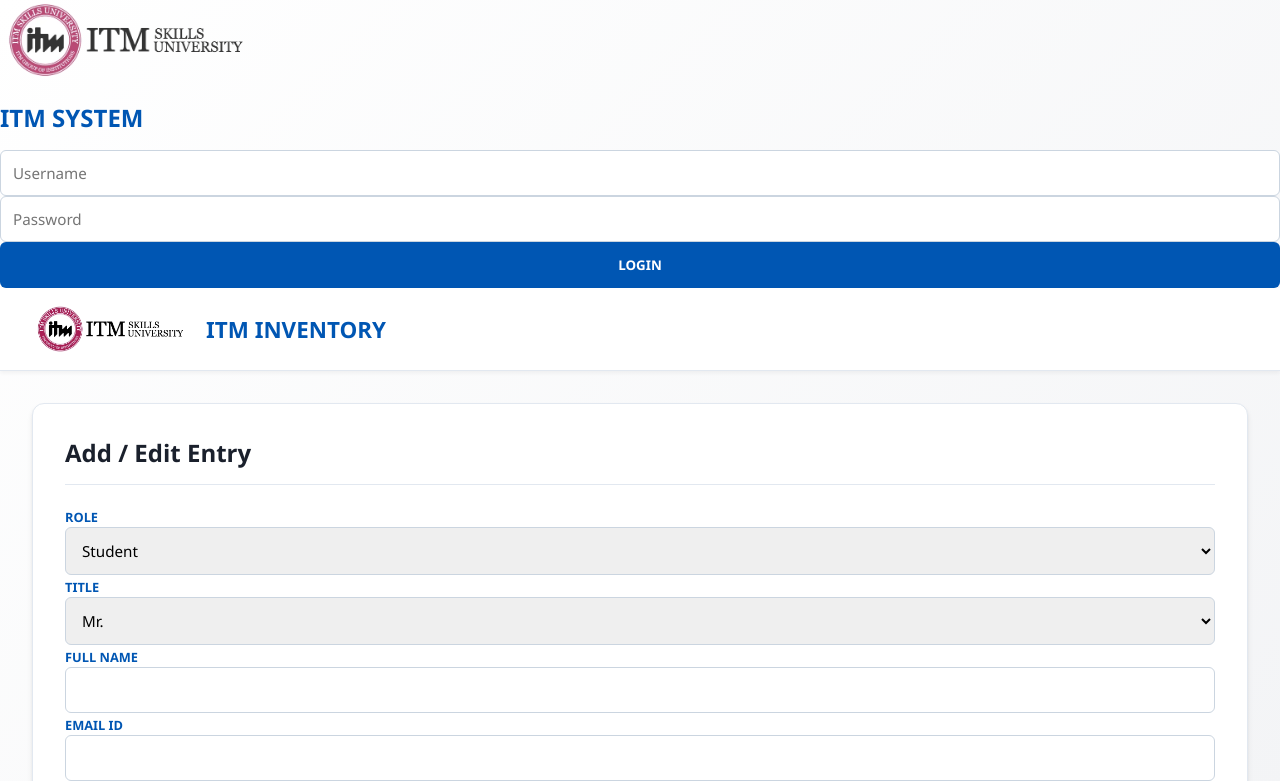
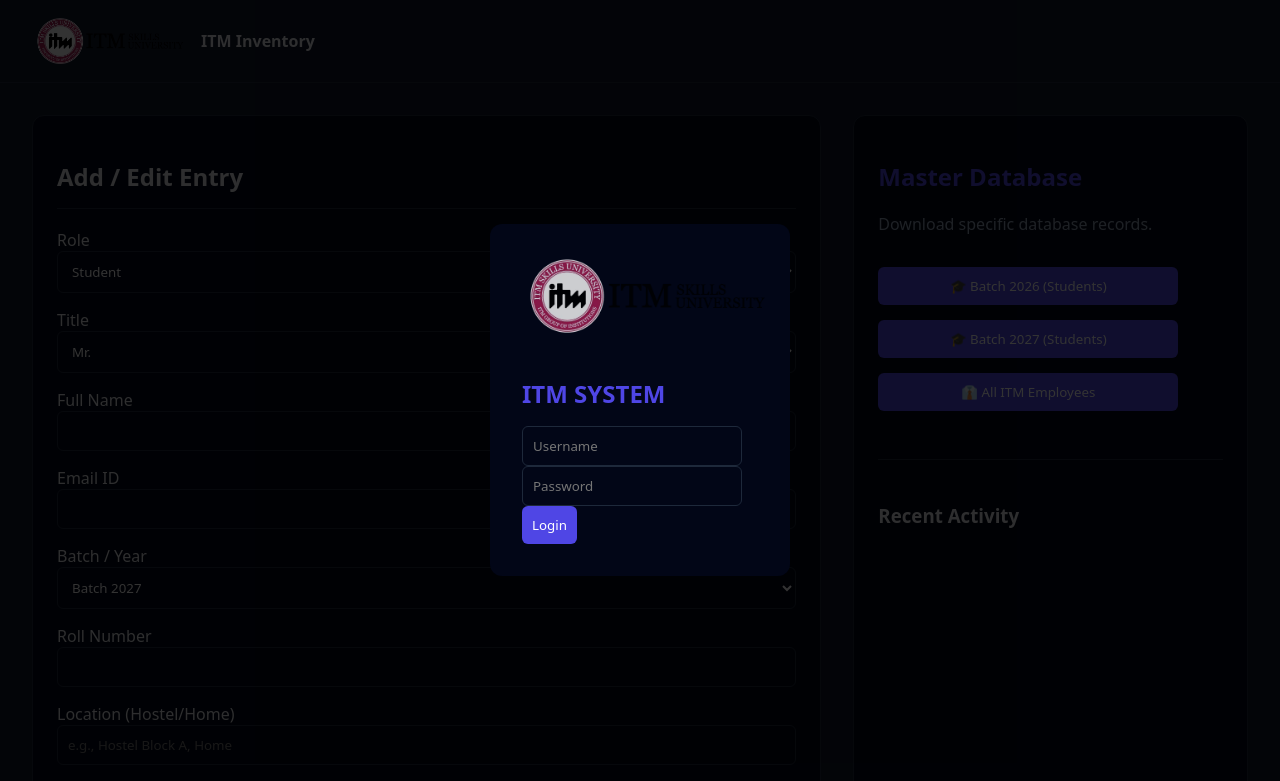
Before and after one commit to hiteshs-dev/it_inventory2, a plain HTML site: page frontend/index.html in a window 1280 px wide. Shown: the top 781 px of the page. Drawn offline with nearby package versions, Linux system fonts and the light colour scheme.

Commit message:
Update style.css

```diff
--- a/frontend/style.css
+++ b/frontend/style.css
@@ -1,209 +1,117 @@
 :root {
-    --primary: #0056b3;
-    --primary-hover: #004494;
-    --secondary: #2ecc71;
-    --bg: #f3f4f6;
-    --card-bg: #ffffff;
-    --text-main: #1a202c;
-    --text-muted: #4a5568;
-    --border: #e2e8f0;
-    --shadow: 0 4px 6px -1px rgba(0,0,0,0.1), 0 2px 4px -1px rgba(0,0,0,0.06);
+  --primary: #4f46e5;
+  --bg: #0f172a;
+  --card: #020617;
+  --text-main: #e5e7eb;
+  --text-muted: #94a3b8;
+  --border: #1e293b;
 }
 
 * {
   box-sizing: border-box;
-    margin: 0;
-    padding: 0;
-    font-family: 'Segoe UI', Roboto, Helvetica, Arial, sans-serif;
+  font-family: system-ui, sans-serif;
 }
 
 body {
-    background-color: var(--bg);
-    background-image: linear-gradient(135deg, #ffffff 0%, #f3f4f6 100%);
-    background-attachment: fixed;
+  margin: 0;
+  background: var(--bg);
   color: var(--text-main);
-    min-height: 100vh;
-    display: flex;
-    flex-direction: column;
 }
 
-/* ---------- HEADER ---------- */
 header {
-    background: #ffffff;
-    border-bottom: 1px solid var(--border);
-    padding: 1rem 2rem;
   display: flex;
   justify-content: space-between;
-    align-items: center;
-    box-shadow: 0 2px 4px rgba(0,0,0,0.05);
-    position: sticky;
-    top: 0;
-    z-index: 100;
+  padding: 1rem 2rem;
+  border-bottom: 1px solid var(--border);
 }
 
 .brand {
   display: flex;
   align-items: center;
-    gap: 15px;
-    font-weight: 700;
-    font-size: 1.4rem;
-    color: var(--primary);
-    text-transform: uppercase;
+  gap: 10px;
+  font-weight: bold;
 }
 
-.nav-tabs {
-    display: flex;
-    gap: 1rem;
+.nav-tabs button {
+  background: none;
+  border: none;
+  color: var(--text-muted);
+  margin-left: 1rem;
+  cursor: pointer;
 }
 
-.nav-btn {
-    background: transparent;
-    border: none;
-    padding: 10px 20px;
-    color: var(--text-muted);
-    font-weight: 600;
-    cursor: pointer;
-    border-radius: 8px;
-    transition: 0.2s;
-    text-transform: uppercase;
-    font-size: 0.8rem;
+.nav-tabs .active {
+  color: white;
 }
 
-.nav-btn:hover {
-    background: #f7fafc;
-    color: var(--primary);
+.page {
+  display: none;
+  padding: 2rem;
 }
 
-.nav-btn.active {
-    background: var(--primary);
-    color: #ffffff;
-    box-shadow: 0 4px 6px rgba(0,86,179,0.3);
+.page.active {
+  display: block;
 }
 
-/* ---------- MAIN ---------- */
-main {
-    flex: 1;
-    padding: 2rem;
-    max-width: 1600px;
-    margin: auto;
-    width: 100%;
+.card {
+  background: var(--card);
+  padding: 1.5rem;
+  border-radius: 12px;
+  border: 1px solid var(--border);
 }
 
-.page { display: none; }
-.page.active { display: block; }
-
-/* ---------- CARDS ---------- */
-.card {
-    background: var(--card-bg);
-    border: 1px solid var(--border);
-    border-radius: 12px;
-    padding: 2rem;
-    box-shadow: var(--shadow);
+.entry-grid {
+  display: grid;
+  grid-template-columns: 2fr 1fr;
+  gap: 2rem;
 }
 
-/* ---------- FORMS ---------- */
-label {
-    margin-bottom: 0.5rem;
-    font-size: 0.8rem;
-    color: var(--primary);
-    text-transform: uppercase;
-    font-weight: 700;
+.form-group {
+  display: flex;
+  flex-direction: column;
+  margin-bottom: 1rem;
 }
 
 input, select, textarea {
-    width: 100%;
-    padding: 12px;
-    border: 1px solid #cbd5e0;
+  padding: 10px;
+  background: #020617;
+  border: 1px solid var(--border);
+  color: white;
   border-radius: 6px;
-    font-size: 0.95rem;
 }
 
-input:focus, select:focus, textarea:focus {
-    border-color: var(--primary);
-    outline: none;
-}
-
-/* ---------- BUTTONS ---------- */
-.btn-submit {
-    width: 100%;
-    padding: 14px;
+.btn-submit, .btn-excel {
   background: var(--primary);
+  border: none;
+  padding: 10px;
   color: white;
-    border: none;
   border-radius: 6px;
-    font-weight: bold;
-    cursor: pointer;
-    text-transform: uppercase;
-}
-
-.btn-submit:hover {
-    background: var(--primary-hover);
-}
-
-.btn-excel {
-    background: #ffffff;
-    border: 2px solid var(--primary);
-    color: var(--primary);
-    padding: 10px 25px;
-    border-radius: 6px;
-    font-weight: 700;
   cursor: pointer;
 }
 
-.btn-excel:hover {
-    background: var(--primary);
-    color: white;
+.hidden {
+  display: none;
 }
 
-/* ---------- DASHBOARD ---------- */
-.dashboard-stats {
-    display: grid;
-    grid-template-columns: repeat(auto-fit, minmax(200px,1fr));
-    gap: 1.5rem;
-    margin-bottom: 2rem;
+.login-box {
+  background: var(--card);
+  padding: 2rem;
+  border-radius: 12px;
+  width: 300px;
+  margin: auto;
 }
 
-.stat-card {
-    background: white;
-    padding: 1.5rem;
-    border-radius: 10px;
-    text-align: center;
-    box-shadow: var(--shadow);
+#loginModal {
+  position: fixed;
+  inset: 0;
+  background: rgba(0,0,0,0.8);
+  display: flex;
+  align-items: center;
+  justify-content: center;
 }
 
-.stat-num {
-    font-size: 2.5rem;
-    font-weight: 800;
-    color: var(--primary);
-}
-
-.stat-label {
-    color: var(--text-muted);
-    font-size: 0.8rem;
-    text-transform: uppercase;
-}
-
-/* ---------- CHARTS ---------- */
-.charts-container {
-    display: grid;
-    grid-template-columns: 1fr 1fr;
-    gap: 2rem;
-}
-
-.chart-box {
-    background: white;
-    padding: 1.5rem;
-    border-radius: 12px;
-    border: 1px solid var(--border);
-    height: 400px;
-    box-shadow: var(--shadow);
-}
-
-/* ---------- TABLE ---------- */
 .table-wrapper {
-    max-height: 500px;
-    overflow-y: auto;
-    border-radius: 8px;
+  overflow-x: auto;
 }
 
 .data-table {
@@ -211,13 +119,7 @@
   border-collapse: collapse;
 }
 
-.data-table th {
-    background: #f7fafc;
-    color: var(--primary);
-    text-transform: uppercase;
-}
-
 .data-table th, .data-table td {
-    padding: 15px;
+  padding: 10px;
   border-bottom: 1px solid var(--border);
 }
```
Lines whose indentation alone changed are shown as unchanged.
